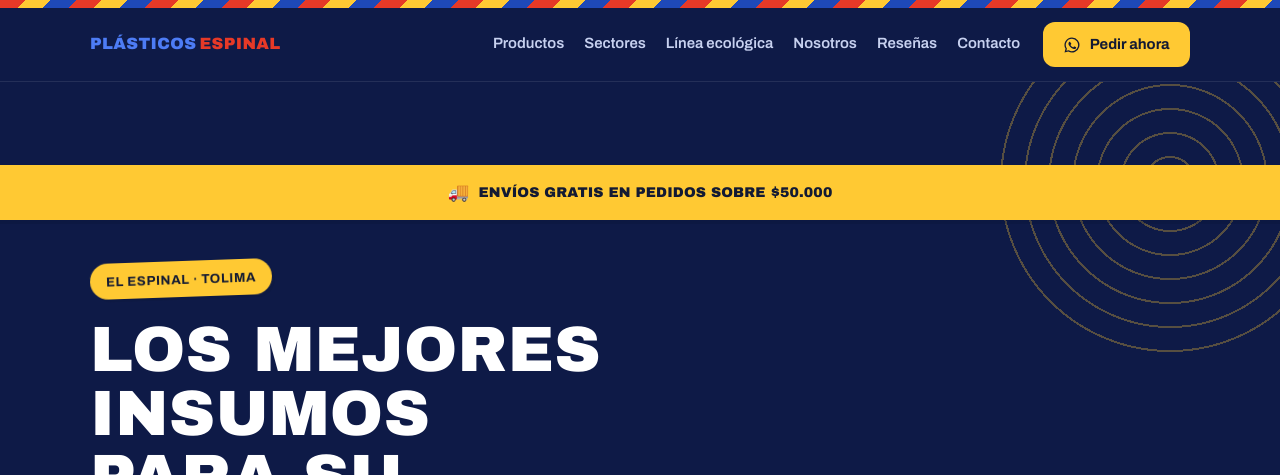
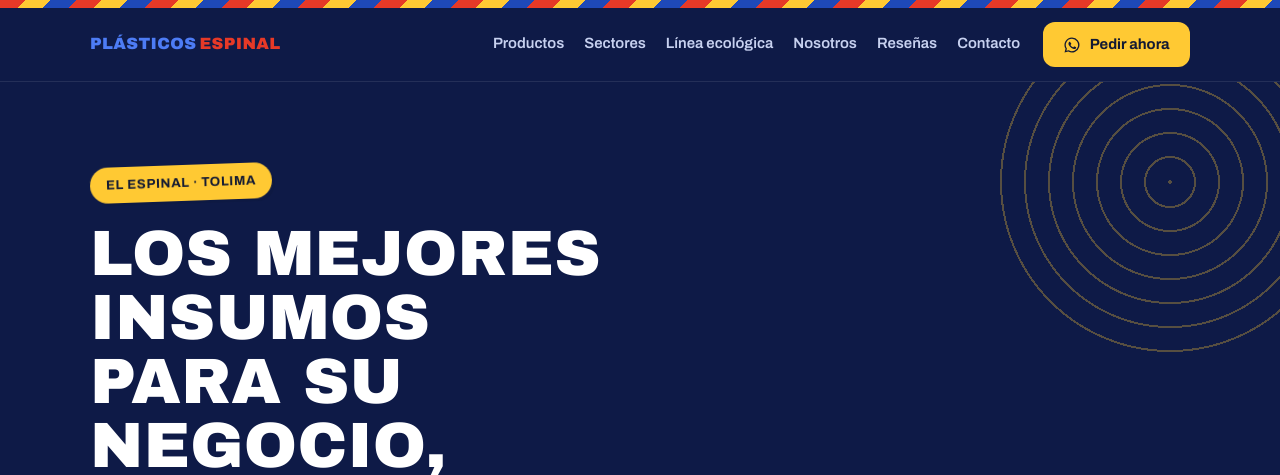
Before and after one commit to JohanMontealegre13/plasticos-espinal-web, a plain HTML site: page index.html in a window 1280 px wide. Shown: the top 475 px of the page. Drawn offline with Linux system fonts and the light colour scheme.

Commit message:
Revert "bot: Modifica el código HTML y CSS de la página web para incluir"
This reverts commit 3869274db6f2e5d5e28597c19a3a30818b951e89.

```diff
--- a/css/estilos.css
+++ b/css/estilos.css
@@ -138,19 +138,6 @@ h1, h2 { font-family: var(--fuente-negra); font-weight: 400; text-transform: upp
   background: var(--noche); color: #e7ecfb;
   padding: 5.2rem 0 5.8rem;
 }
-
-/* Banner de envío gratis: franja de cartel sobre el borde superior de la portada */
-.promo-envios {
-  position: relative; z-index: 1;
-  display: flex; align-items: center; justify-content: center; gap: .55rem;
-  margin: 0 0 2.6rem;
-  padding: .8rem 1.25rem;
-  background: var(--amarillo); color: var(--tinta);
-  font-family: var(--fuente-negra); font-weight: 400; text-transform: uppercase;
-  letter-spacing: .01em; font-size: .88rem; text-align: center;
-  box-shadow: 0 4px 0 rgba(10, 18, 51, .22);
-}
-.promo-envios-icono { font-size: 1.1rem; }
 /* Ecos de pólvora: anillos concéntricos punteados en las esquinas. */
 .portada-chispas { position: absolute; inset: 0; pointer-events: none; }
 .portada-chispas::before,
@@ -471,7 +458,6 @@ html.js :is(.reveal, [data-escalonado] > *).is-visible { opacity: 1; transform:
   .cabecera-cta { margin-left: auto; padding: .5rem .95rem; font-size: .86rem; }
   .seccion { padding: 3.4rem 0; }
   .contacto { padding: 4rem 0; }
-  .promo-envios { font-size: .78rem; padding: .7rem 1rem; text-align: center; }
   /* Área táctil mínima (WCAG 2.5.5) en enlaces de texto sobre pantalla táctil */
   .menu a, .contacto-datos a, .contacto-mapa, .resenas-cta a, .pie nav a {
     min-height: 44px; display: inline-flex; align-items: center;
@@ -481,7 +467,7 @@ html.js :is(.reveal, [data-escalonado] > *).is-visible { opacity: 1; transform:
 /* ---------- Impresión ---------- */
 @media print {
   .cinta, .cabecera, .marquesina, .wa-flotante, .boton, .portada-chispas, .pie nav,
-  .polaroid, .tag-cotizar, .promo-envios { display: none; }
+  .polaroid, .tag-cotizar { display: none; }
   .portada, .sectores, .eco, .contacto, .pie { background: none; color: #000; }
   .portada h1, .sectores h2, .eco h2, .contacto h2 { color: #000; }
   body { font-size: 11pt; color: #000; }
--- a/index.html
+++ b/index.html
@@ -38,7 +38,7 @@
 
   <link rel="preload" href="fonts/archivoblack-latin.woff2" as="font" type="font/woff2" crossorigin>
   <link rel="preload" href="fonts/archivo-latin.woff2" as="font" type="font/woff2" crossorigin>
-  <link rel="stylesheet" href="css/estilos.css?v=7">
+  <link rel="stylesheet" href="css/estilos.css?v=6">
   <script src="js/principal.js" defer></script>
 
   <script type="application/ld+json">
@@ -108,10 +108,6 @@
 
     <!-- ============ PORTADA ============ -->
     <section class="portada" id="inicio">
-      <p class="promo-envios">
-        <span class="promo-envios-icono" aria-hidden="true">🚚</span>
-        Envíos gratis en pedidos sobre $50.000
-      </p>
       <div class="portada-chispas" aria-hidden="true"></div>
       <div class="contenedor portada-fila">
         <div class="portada-texto">
```
